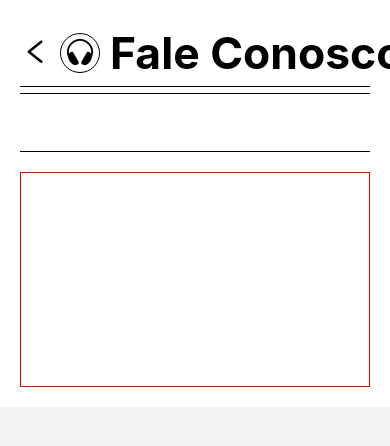
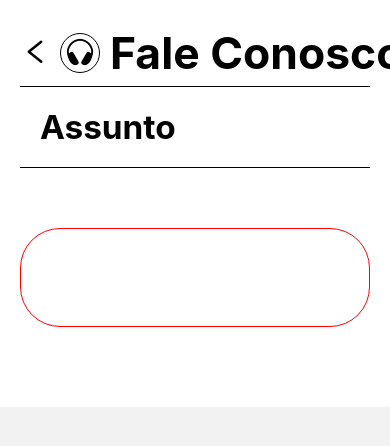
Before and after one commit to moiseshxs/Bilhete_Unico_Digital, a React Native app: screen /FaleComFuncionario in a window 390 px wide. Shown: the top 446 px of the page. Built offline with nearby package versions, Linux system fonts and the light colour scheme.

Commit message:
fale conosco

```diff
--- a/src/pages/Ajuda/subPages/FaleComFuncionario/index.js
+++ b/src/pages/Ajuda/subPages/FaleComFuncionario/index.js
@@ -33,12 +33,16 @@ export default function FaleComFuncionario() {
                     </View>
 
                     <View style={styles.section}>
-                        <TextInput style={styles.assunto}/>
+                        <TextInput style={styles.assunto} placeholder='Assunto'/>
                         <TextInput
                             multiline={true}
                             numberOfLines={30}
                             style={styles.inputArea}
                          />
+
+                         <View style={styles.button}>
+
+                         </View>
                     </View>
                 </View>
             </ScrollView>
--- a/src/pages/Ajuda/subPages/FaleComFuncionario/styles.js
+++ b/src/pages/Ajuda/subPages/FaleComFuncionario/styles.js
@@ -39,23 +39,23 @@ export default StyleSheet.create({
     },
     section:{
         height: Height/2,
-        justifyContent: 'flex-end',
         flexDirection: 'column',
-        gap: Height/30,
-
-
+        gap: Height/10,
     },
     assunto:{
-        borderTopWidth: 1,
         borderBottomWidth: 1,
         padding: Width/40,
+        fontWeight:'bold',
+        fontSize: Width/24
 
     },
     inputArea:{
         borderWidth: 1,
         borderColor: '#f00',
+
         height: Height/2.8,
         padding: Width/40,
+        borderRadius: 40
 
     },
 
```
